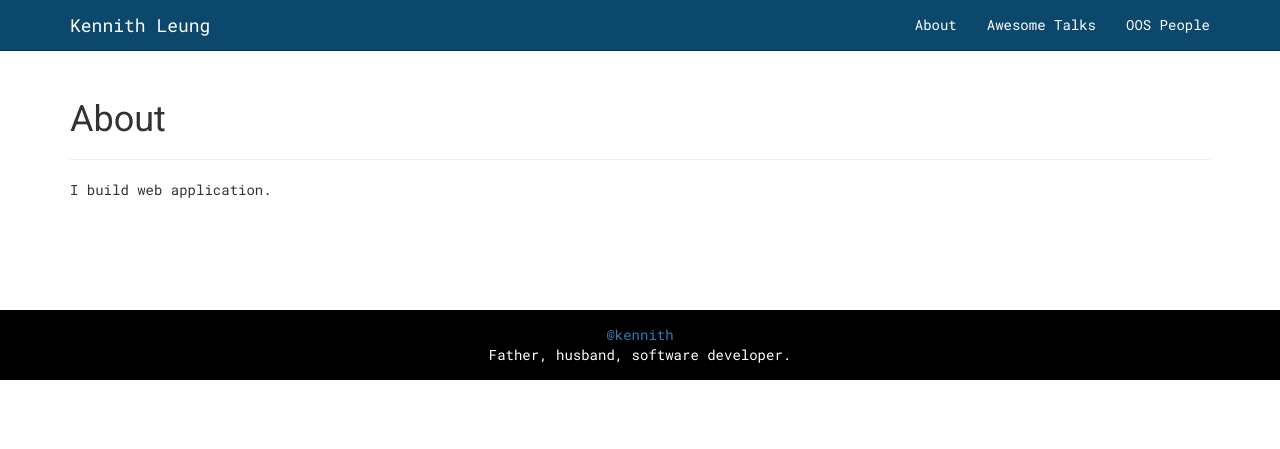
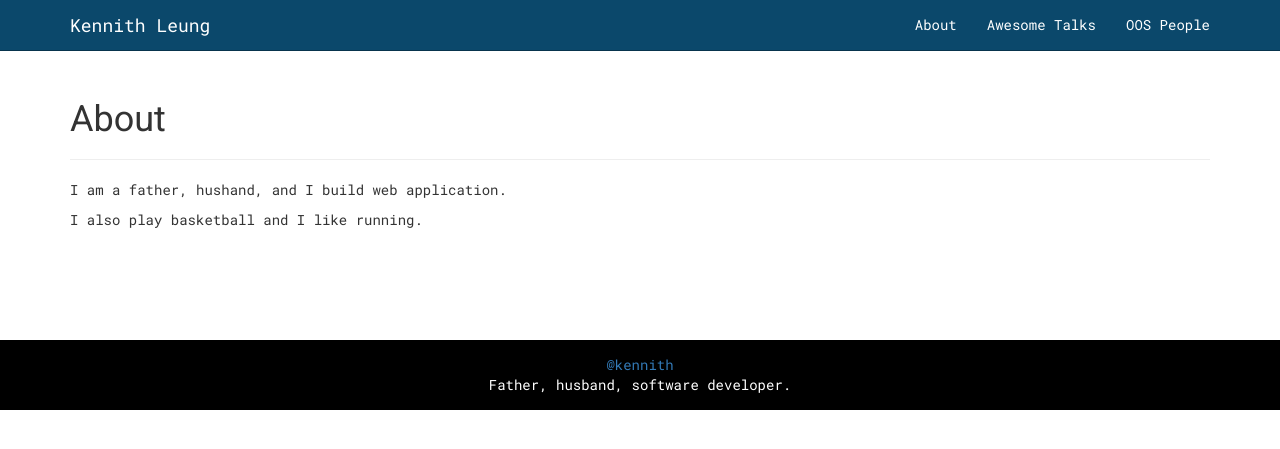
Before and after one commit to kennith/kennith.github.io, a Jekyll site: the page built from about.md, in a window 1280 px wide. Shown: the top 449 px of the page. Built offline with Jekyll 4.4.1, drawn with Linux system fonts in a browser that asks for light colours.

Commit message:
Update About Me page
Close #9

```diff
--- a/about.md
+++ b/about.md
@@ -4,4 +4,6 @@ title: About
 permalink: /about/
 ---
 
-I build web application.
+I am a father, hushand, and I build web application.
+
+I also play basketball and I like running.
```
